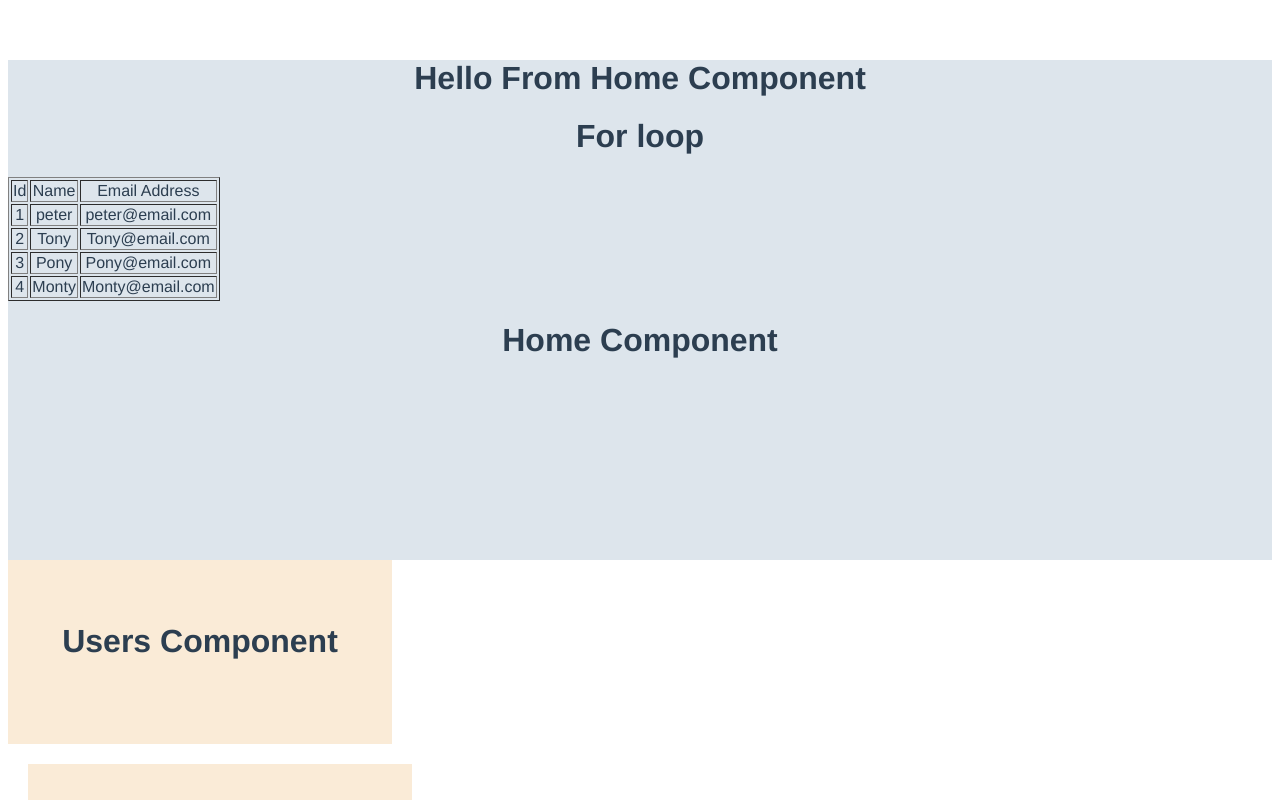
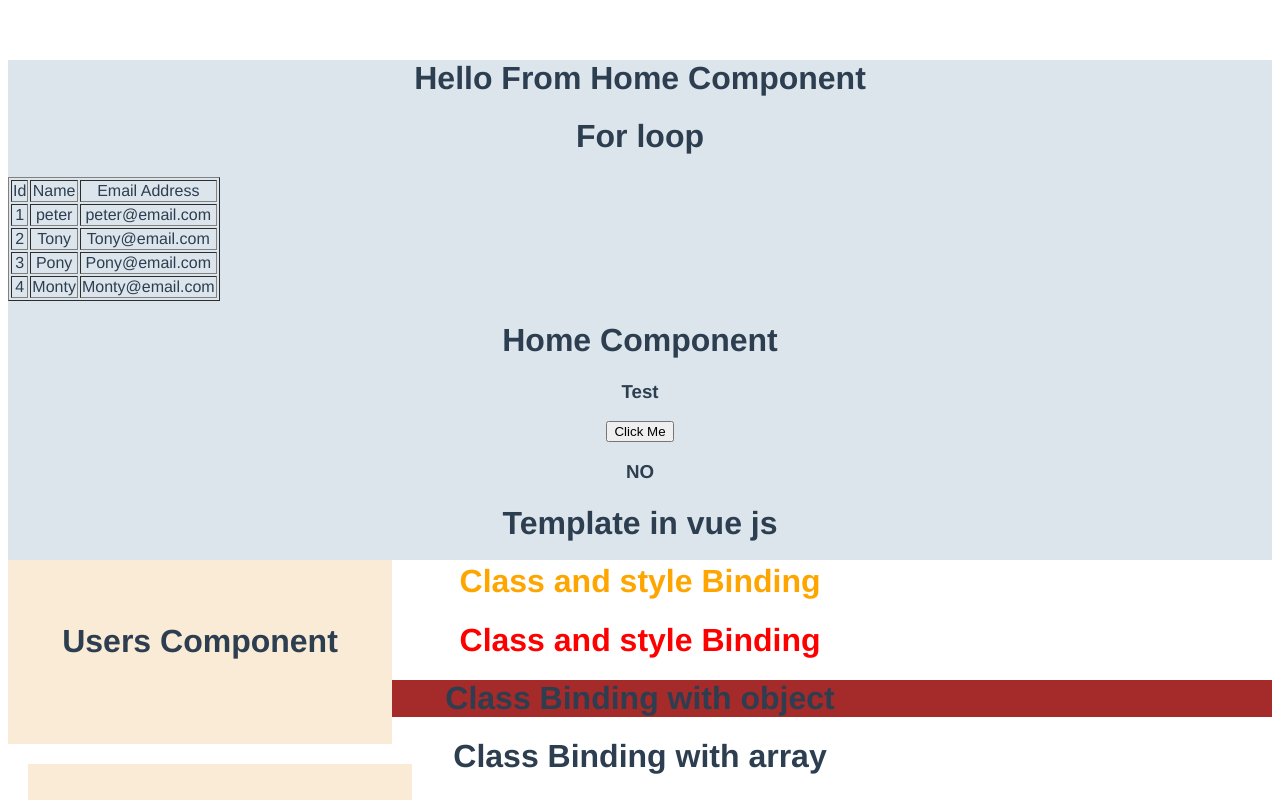
Before and after one commit to Kazi-Bablu/vue, a Vue app: page / in a window 1280 px wide. Shown: the top 800 px of the page. Built offline with nearby package versions, Linux system fonts and the light colour scheme.

Commit message:
class style binding

```diff
--- a/src/components/Home.vue
+++ b/src/components/Home.vue
@@ -14,12 +14,22 @@
         <td>Email Address</td>
       </tr>
       <tr v-for="user in users" :key="user.id">
-        <td>{{user.id}}</td>
-        <td>{{user.name}}</td>
-        <td>{{user.email}}</td>
+        <td>{{ user.id }}</td>
+        <td>{{ user.name }}</td>
+        <td>{{ user.email }}</td>
       </tr>
     </table>
-      <h1>Home Component</h1>
+    <h1>Home Component</h1>
+    <h3>{{ name }}</h3>
+    <button v-bind:disabled="disableBtn" v-on:click="click">Click Me</button>
+    <h3>{{ok ? "yes":"NO"}}</h3>
+    <p v-html="rowHtml"></p>
+
+    <h1 class="homeStyle">Class and style Binding</h1>
+    <h1 v-bind:style="{color:colorKey}">Class and style Binding</h1>
+    <h1 v-bind:class="{display:show}">Class Binding with object</h1>
+    <h1 v-bind:class="[show?'yesSHow':'noShow']">Class Binding with array</h1>
+
   </div>
 </template>
 
@@ -36,6 +46,9 @@ export default {
     },
     display() {
       this.show = !this.show
+    },
+    click() {
+      this.name="Peter";
     }
   },
   data() {
@@ -46,15 +59,31 @@ export default {
         {id: 2, name: 'Tony', email: 'Tony@email.com'},
         {id: 3, name: 'Pony', email: 'Pony@email.com'},
         {id: 4, name: 'Monty', email: 'Monty@email.com'},
-      ]
+      ],
+      name: 'Test',
+      ok:false,
+      rowHtml:"<h1>Template in vue js</h1>",
+      disableBtn:false,
+      show:true,
+      aclass:'arrayClass',
+      colorKey:'red'
     }
   }
 }
 </script>
 
 <style scoped>
-  div{
-    background-color: #dde5ec;
-    height: 500px;
-  }
+div {
+  background-color: #dde5ec;
+  height: 500px;
+}
+.homeStyle{
+  color: orange;
+}
+.display{
+  background-color: brown;
+}
+.arrayClass{
+  background-color: cyan;
+}
 </style>
```
